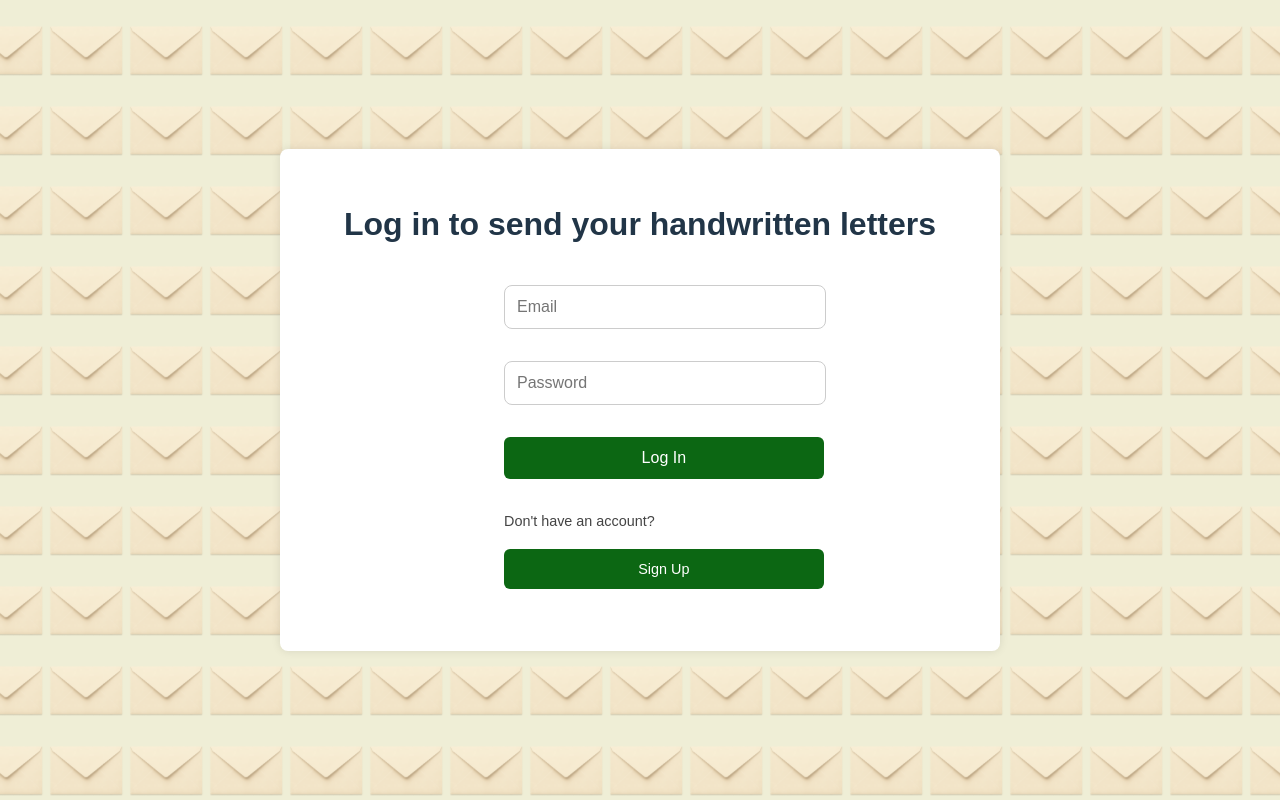
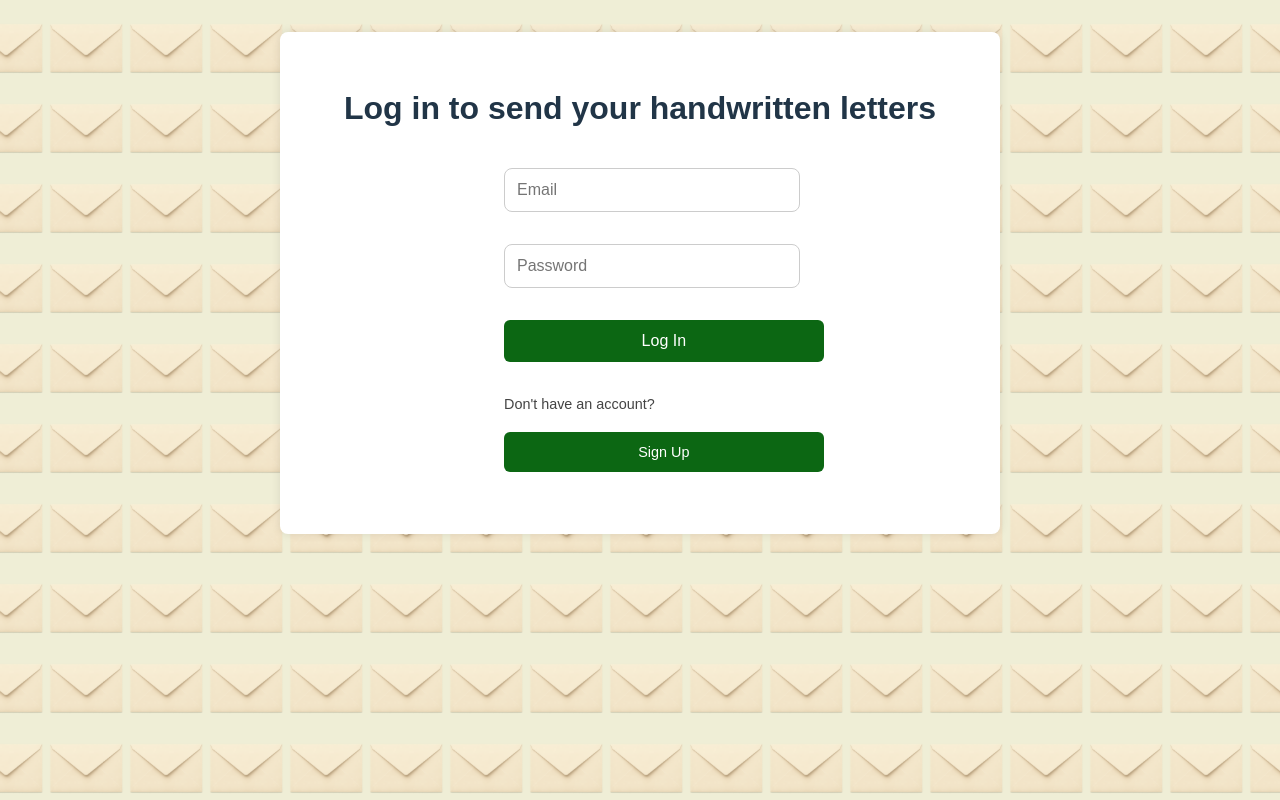
Before and after one commit to emilymtwfy/slow-tech-movement, a React (Vite) app: page / in a window 1280 px wide. Shown: the top 800 px of the page. Built offline with nearby package versions, Linux system fonts and the light colour scheme; no server answers.

Commit message:
playing around with a lot of elements, cleaning code, and making the login and letterform screens look nicer

```diff
--- a/src/App.css
+++ b/src/App.css
@@ -1,9 +1,8 @@
 #root {
   max-width: 1280px;
   margin: 0 auto;
-  padding: 2rem;
+  padding: rem;
   text-align: center;
-
 }
 
 .logo {
@@ -41,3 +40,45 @@
 .read-the-docs {
   color: #888;
 }
+
+.unauth-bg {
+  /*background: url('/flying-envelopes.gif') no-repeat center center fixed;*/
+  background: none; /* remove flying-envelopes.gif */
+  background-size: cover;
+  min-height: 100vh;
+  padding: 2rem;
+  overflow: hidden;
+}
+
+/* NOTE: EHR 5/24/25: Tech debt, changing how we handle backgrounds for login and letter form
+.auth-bg {
+  background-color: #fdf6f0; /* change to any plain background
+  min-height: 100vh;
+  padding: 2rem;
+}*/
+
+
+.unauth-bg::before {
+  content: "";
+  position: absolute;
+  top: -100%;
+  left: -100%;
+  width: 300%;
+  height: 300%;
+  background-image: url('/envelope.png'); /* or '/flying-envelopes.gif' if that’s what you're using */
+  background-repeat: repeat;
+  background-size: 80px 80px;
+  opacity: 0.7;
+  animation: floatEnvelopes 30s linear infinite;
+  z-index: 0;
+  pointer-events: none;
+}
+
+@keyframes floatEnvelopes {
+  0% {
+    transform: translate(0, 0);
+  }
+  100% {
+    transform: translate(50%, -50%);
+  }
+}
--- a/src/App.jsx
+++ b/src/App.jsx
@@ -3,6 +3,7 @@ import LetterForm from './components/LetterForm.jsx';
 import Login from './Login.jsx';
 import { auth } from './firebase';
 import { onAuthStateChanged, signOut } from 'firebase/auth';
+import './App.css';
 
 function App() {
   const [user, setUser] = useState(null);
@@ -33,12 +34,16 @@ function App() {
   };
 
   if (!user) {
-    return <Login onLogin={() => setUser(auth.currentUser)} />;
+    return (
+      <div className="unauth-bg">
+        <Login onLogin={() => setUser(auth.currentUser)} />
+      </div>
+    );
   }
 
   return (
-    <div className="App" style={{ backgroundColor: 'white', minHeight: '100vh', padding: '2rem' }}>
-      <h1>Send a Handwritten Letter</h1>
+    <div className="auth-bg">
+      {/*<h1>Send a Handwritten Letter</h1>*/}
 
       <button
         onClick={handleLogout}
--- a/src/Login.jsx
+++ b/src/Login.jsx
@@ -29,7 +29,7 @@ const Login = ({ onLogin }) => {
   <div
     className="login-background"
     style={{
-      minHeight: '100vh',
+      minHeight: '50vh',
       display: 'flex',
       justifyContent: 'center',
       alignItems: 'center',
--- a/src/components/LetterForm.css
+++ b/src/components/LetterForm.css
@@ -1,14 +1,51 @@
 .letter-form {
   max-width: 480px;
-  margin: 4rem auto;
   background: #fff;
   padding: 2rem;
   border-radius: 12px;
   box-shadow: 0 0 10px rgba(0,0,0,0.1);
   font-family: sans-serif;
+  margin-top: 0;
+  display: flex;
+  flex-direction: column;
+  align-items: flex-start;
+
 }
 
 .letter-form input,
+.letter-form textarea,
+.letter-form button {
+  width: 100%;
+  padding: 0.75rem;
+  margin-bottom: 1rem;
+  font-size: 1rem;
+  border: 1px solid #ccc;
+  border-radius: 8px;
+  display: block;
+  box-sizing: border-box;
+}
+
+
+.letter-form button:hover {
+  background-color: #1a4fb9;
+}
+
+.letter-form p {
+  margin-top: 1rem;
+  font-size: 0.9rem;
+  color: #444;
+}
+/*
+.letter-form input{
+  width: 50%;
+  padding: .75rem;
+  margin-bottom: 1rem;
+  font-size: 1rem;
+  border: 1px solid #ccc;
+  border-radius: 8px;
+}
+
+
 .letter-form textarea {
   width: 50%;
   padding: .75rem;
@@ -29,12 +66,4 @@
   cursor: pointer;
 }
 
-.letter-form button:hover {
-  background-color: #1a4fb9;
-}
-
-.letter-form p {
-  margin-top: 1rem;
-  font-size: 0.9rem;
-  color: #444;
-}
+*/
--- a/src/components/LetterForm.jsx
+++ b/src/components/LetterForm.jsx
@@ -24,7 +24,15 @@ const LetterForm = () => {
   };
 
   return (
-
+  <div
+    className="letterform-wrapper"
+    style={{
+      minHeight: '80vh',
+      display: 'flex',
+      justifyContent: 'center',
+      alignItems: 'start', // or 'center' if you prefer vertical centering
+    }}
+  >
     <form onSubmit={handleSubmit} className="letter-form">
       <input
         type="file"
@@ -49,8 +57,9 @@ const LetterForm = () => {
       <button type="submit">Send Letter</button>
       <p>{status}</p>
     </form>
+  </div>
+);
 
-  );
 };
 
 export default LetterForm;
--- a/src/index.css
+++ b/src/index.css
@@ -36,6 +36,8 @@ body {
   position: relative;
 }
 
+/*NOTE: 5/24/25 EHR moved to App.css to handle the background animation, so we can distinguish backgrounds between the login page and the letter form.
+This is basically tech debt and should be deleted at some time.
 body::before {
   content: "";
   position: absolute;
@@ -46,7 +48,7 @@ body::before {
   background-image: url('/envelope.png');
   background-repeat: repeat;
   background-size: 80px 80px;
-  opacity: .7; /* Temporarily make them fully visible */
+  opacity: .7; /* Temporarily make them fully visible
   animation: floatEnvelopes 30s linear infinite;
   z-index: 0;
   pointer-events: none;
@@ -60,7 +62,7 @@ body::before {
   100% {
     transform: translate(50%, -50%);
   }
-}
+}*/
 
 
 h1 {
```
Lines whose indentation alone changed are shown as unchanged.
